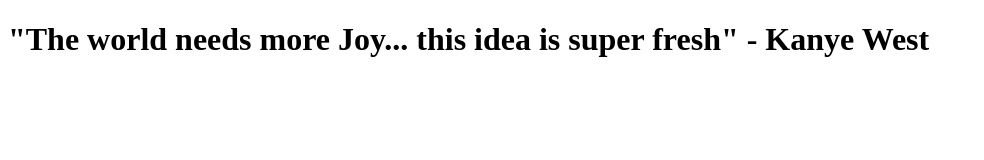
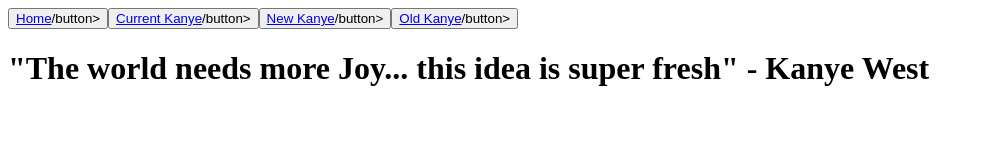
Before and after one commit to nelsonnathan/traceability-lab, a website: page public/index.html in a window 1280 px wide. Shown: the whole page, without its empty margins (0-984 px from the left). Drawn offline with Linux system fonts and the light colour scheme.

Commit message:
adds nav buttons

```diff
--- a/public/index.html
+++ b/public/index.html
@@ -7,6 +7,12 @@
     <title>Traceability Lab</title>
 </head>
 <body>
+    <nav>
+        <button class="navBtn"><a href="idex.html">Home</a>/button>
+        <button class="navBtn"><a href="kanye.html">Current Kanye</a>/button>
+        <button class="navBtn"><a href="newkanye.html">New Kanye</a>/button>
+        <button class="navBtn"><a href="oldkanye.html">Old Kanye</a>/button>
+    </nav>
     <h1>"The world needs more Joy... this idea is super fresh" - Kanye West</h1>
 </body>
 </html>
```
Also changed, not shown: public/kanye.html (+6 -0 lines), public/newkanye.html (+6 -0 lines), public/oldkanye.html (+6 -0 lines).
